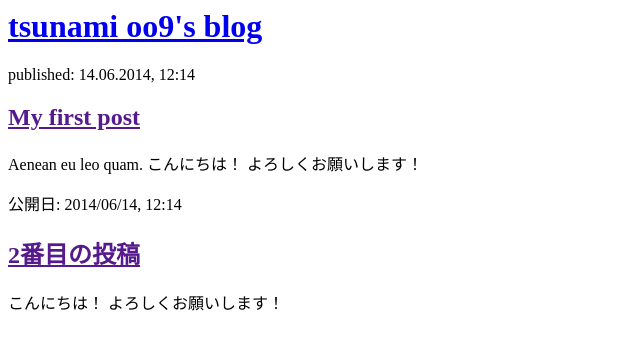
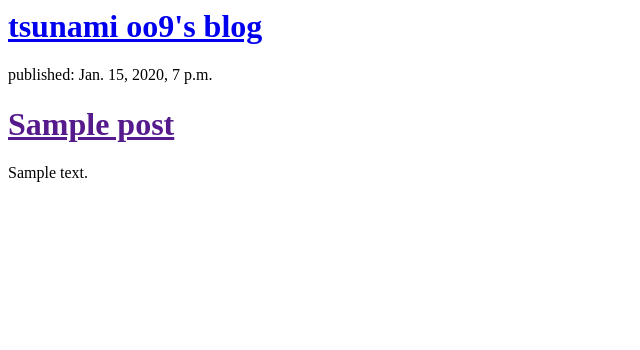
Before and after one commit to tsunamioo9/my-first-blog, a Django app: template blog/templates/blog/post_list.html in a window 1280 px wide. Shown: the top 350 px of the page, without its empty margins (0-640 px from the left). Run offline with Django 3.2, Linux system fonts and the light colour scheme; the template is opened without the code that fills it: values that come from a table or form of the project are taken from there, others are empty; tables that the repository leaves empty hold one stand-in row (values such as "Sample post").

Commit message:
Modified templates to display posts from database.

```diff
--- a/blog/templates/blog/post_list.html
+++ b/blog/templates/blog/post_list.html
@@ -7,16 +7,13 @@
             <h1><a href="/">tsunami oo9's blog</a></h1>
         </div>
 
+        {% for post in posts %}
         <div>
-            <p>published: 14.06.2014, 12:14</p>
-            <h2><a href="">My first post</a></h2>
-            <p>Aenean eu leo quam. こんにちは！ よろしくお願いします！ </p>
+          <p>published: {{ post.published_date }}</p>
+          <h1><a href="">{{ post.title }}</a></h1>
+          <p>{{ post.text|linebreaksbr }}</p>
         </div>
+        {% endfor %}
 
-        <div>
-            <p>公開日: 2014/06/14, 12:14</p>
-            <h2><a href="">2番目の投稿</a></h2>
-            <p> こんにちは！ よろしくお願いします！ </p>
-        </div>
     </body>
 </html>
--- a/blog/views.py
+++ b/blog/views.py
@@ -1,5 +1,9 @@
 from django.shortcuts import render
+
+from .models import Post;
+from django.utils import timezone;
 
 # Create your views here.
 def post_list(request):
-    return render(request, 'blog/post_list.html', {});
+    posts = Post.objects.filter(published_date__lte=timezone.now()).order_by('published_date');
+    return render(request, 'blog/post_list.html', {'posts': posts});
```
